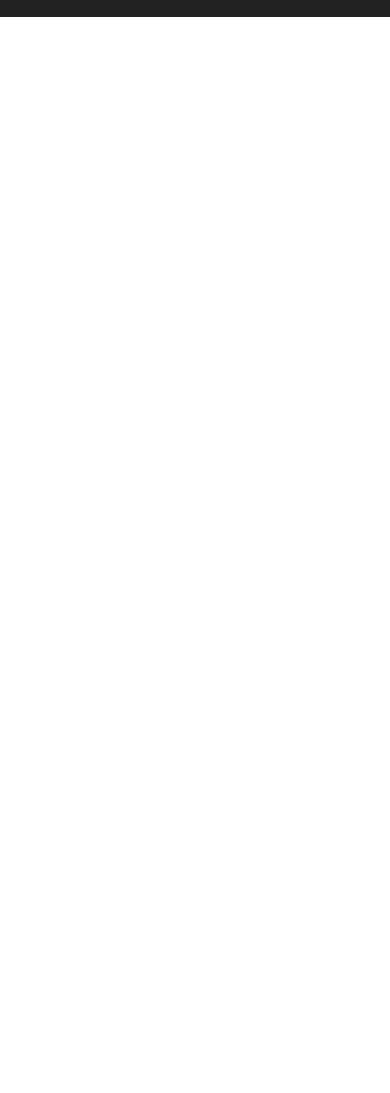
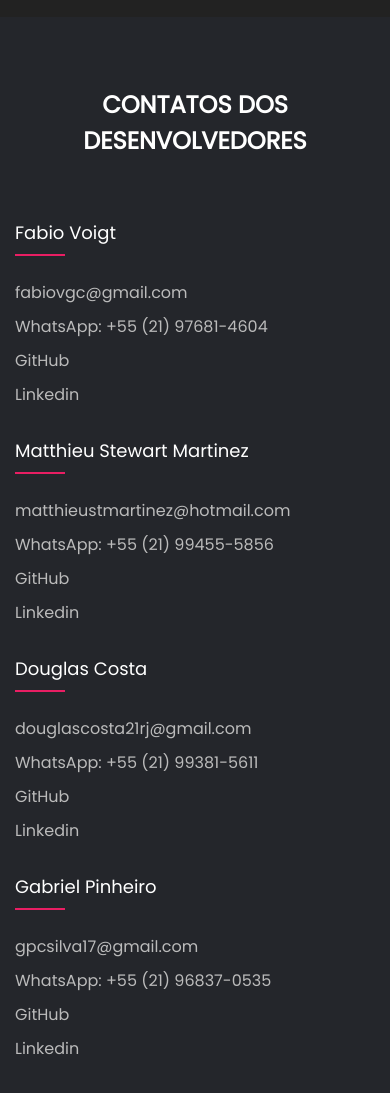
Before and after one commit to Manomafo/Invest-Pulse, a plain HTML site: page paginas/inicial/inicial.html in a window 390 px wide. Shown: the part 747-1840 px from the top of the page. Before the commit the page ends 844 px from the top, so only its background shows below. Drawn offline with nearby package versions, Linux system fonts and the light colour scheme.

Commit message:
fix: consertando responsividade do footer.

```diff
--- a/paginas/inicial/inicial.css
+++ b/paginas/inicial/inicial.css
@@ -93,7 +93,7 @@ nav button {
 }
 
 /* Seções */
-.top-section {
+  .top-section {
     /* display: flex; */
     background-color: #222;
     color: #fff;
@@ -199,8 +199,91 @@ nav button {
     padding: 5px;
   }
 
+    /* Footer */
+    .container {
+        /* min-width: 1170px; */
+        margin: auto;
+      }
 
+      .row {
+        display: flex;
+        flex-wrap: nowrap;
+      }
 
+      ul {
+        list-style: none;
+      }
+
+      .footer {
+        background-color: #24262b;
+        padding: 70px 0;
+      }
+
+      .footer h2 {
+        color: #ffffff;
+        text-transform: uppercase;
+        margin-bottom: 30px;
+        text-align: center;
+      }
+
+      .footer-col {
+        width: 25%;
+        padding: 0 15px;
+      }
+
+      .footer-col h4 {
+        font-size: 18px;
+        color: #ffffff;
+        text-transform: capitalize;
+        margin-bottom: 35px;
+        font-weight: 500;
+        position: relative;
+      }
+
+      .footer-col h4::before {
+        content: "";
+        position: absolute;
+        left: 0;
+        bottom: -10px;
+        background-color: #e91e63;
+        height: 2px;
+        box-sizing: border-box;
+        width: 50px;
+      }
+
+      .footer-col ul li:not(:last-child) {
+        margin-bottom: 10px;
+      }
+
+      .footer-col ul li a {
+        font-size: 16px;
+        text-transform: capitalize;
+        color: #ffffff;
+        text-decoration: none;
+        font-weight: 300;
+        color: #bbbbbb;
+        display: block;
+        transition: all 0.3s ease;
+      }
+
+      .footer-col ul li a:hover {
+        color: #ffffff;
+        padding-left: 8px;
+      }
+
+      .footer-col ul li p {
+        font-size: 16px;
+        color: #ffffff;
+        font-weight: 300;
+        color: #bbbbbb;
+        display: block;
+        transition: all 0.3s ease;
+      }
+
+      .footer-col ul li p:hover {
+        color: #ffffff;
+        padding-left: 8px;
+      }
 
 
 
@@ -234,6 +317,18 @@ nav button {
     .left h2 {
       margin: 80px 10px;
       /* display: none; */
+    }
+
+    .row {
+        flex-direction: column;
+      }
+
+    .footer-col {
+        width: 100%;
+    }
+
+    .footer-col h4{
+        margin-top: 30px;
     }
 
 }
@@ -288,4 +383,18 @@ nav button {
       display: none;
     }
 
+    .row {
+        flex-direction: column;
+      }
+
+
+      .footer-col {
+        width: 100%;
+    }
+
+
+    .footer-col h4{
+        margin-top: 30px;
+    }
+
 }
--- a/paginas/inicial/inicial.html
+++ b/paginas/inicial/inicial.html
@@ -72,6 +72,67 @@
     </section>
 
 
+    <footer class="footer">
+        <h2>Contatos dos desenvolvedores</h2>
+        <div class="container">
+            <div class="row">
+                <div class="footer-col">
+                    <h4>Fabio Voigt</h4>
+                    <ul>
+                        <li>
+                            <p>fabiovgc@gmail.com</p>
+                        </li>
+                        <li>
+                            <p>WhatsApp: +55 (21) 97681-4604</p>
+                        </li>
+                        <li><a href="https://github.com/Fabiovgc">GitHub</a></li>
+                        <li><a href="https://www.linkedin.com/in/f%C3%A1bio-colonese-31008425b/">Linkedin</a></li>
+                    </ul>
+                </div>
+                <div class="footer-col">
+                    <h4>Matthieu Stewart Martinez</h4>
+                    <ul>
+                        <li>
+                            <p>matthieustmartinez@hotmail.com</p>
+                        </li>
+                        <li>
+                            <p>WhatsApp: +55 (21) 99455-5856</p>
+                        </li>
+                        <li><a href="https://github.com/Manomafo">GitHub</a></li>
+                        <li><a href="https://www.linkedin.com/in/matthieu-stewart-martinez-653841304/">Linkedin</a></li>
+                    </ul>
+                </div>
+                <div class="footer-col">
+                    <h4>Douglas Costa</h4>
+                    <ul>
+                        <li>
+                            <p>douglascosta21rj@gmail.com</p>
+                        </li>
+                        <li>
+                            <p>WhatsApp: +55 (21) 99381-5611</p>
+                        </li>
+                        <li><a href="https://github.com/dgcanalzense">GitHub</a></li>
+                        <li><a href="https://www.linkedin.com/in/douglas-costa-594846215/">Linkedin</a></li>
+                    </ul>
+                </div>
+                <div class="footer-col">
+                    <h4>Gabriel Pinheiro</h4>
+                    <ul>
+                        <li>
+                            <p>gpcsilva17@gmail.com</p>
+                        </li>
+                        <li>
+                            <p>WhatsApp: +55 (21) 96837-0535</p>
+                        </li>
+                        <li><a href="https://github.com/GabrielPinheiroC/GabrielPinheiroC">GitHub</a></li>
+                        <li><a href="https://www.linkedin.com/in/gabriel-pinheiro-0a2786170/">Linkedin</a></li>
+                    </ul>
+                </div>
+            </div>
+        </div>
+    </footer>
+
+
 
 
 
```
